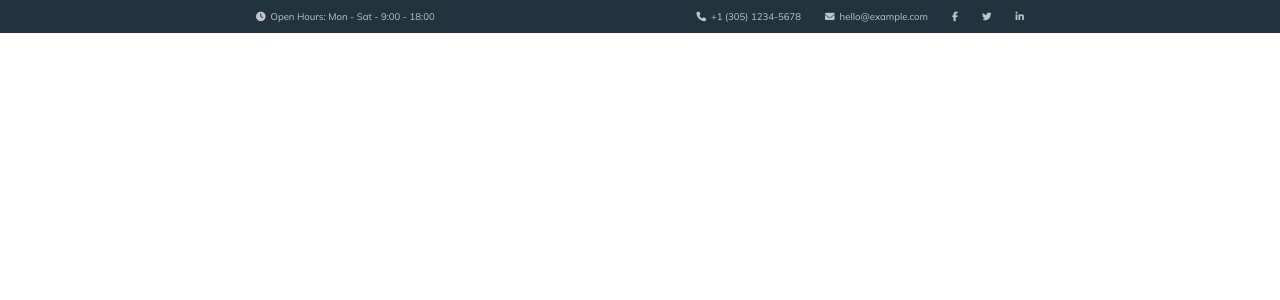
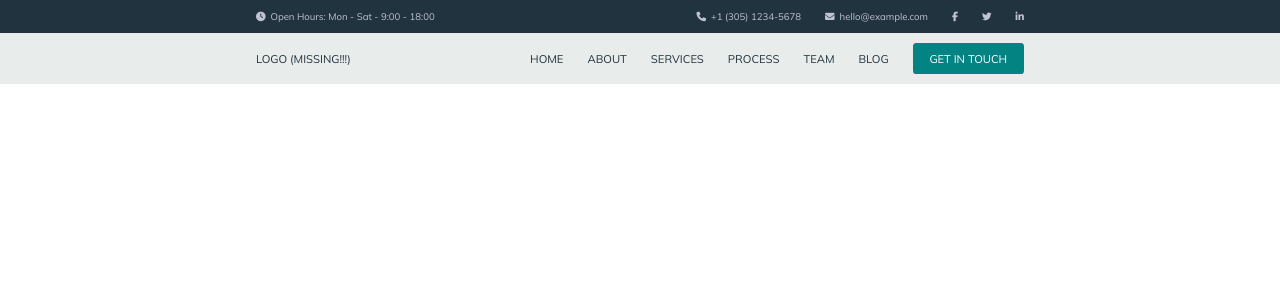
Before and after one commit to Borrellsss/proj-html-vuejs, a Vue app: page / in a window 1280 px wide. Shown: the top 300 px of the page. Built offline with nearby package versions, Linux system fonts and the light colour scheme.

Commit message:
header done

```diff
--- a/src/App.vue
+++ b/src/App.vue
@@ -1,7 +1,7 @@
 <template>
   <div id="app">
     <!-- HEADER -->
-    <HeaderComponent/>
+    <HeaderComponent :headerBottomLinks="headerBottomLinks"/>
 
     <!-- MAIN -->
     <!-- sections -->
@@ -19,6 +19,11 @@ export default {
   name: "App",
   components: {
     HeaderComponent,
+  },
+  data() {
+    return {
+      headerBottomLinks: ["home", "about", "services", "process", "team", "blog"],
+    }
   }
 }
 </script>
--- a/src/components/HeaderBottomComponent.vue
+++ b/src/components/HeaderBottomComponent.vue
@@ -1,6 +1,25 @@
 <template>
-    <div>
-
+    <div class="header-bottom">
+        <div class="container">
+            <div class="flex justify-between align-center">
+                <div class="header-bottom-left">
+                    LOGO (MISSING!!!)
+                </div>
+                <nav class="header-bottom-right">
+                    <ul class="flex align-center">
+                        <li v-for="element, index in navLinks" :key="index">
+                            <a href="#">
+                                {{element.toUpperCase()}}
+                            </a>
+                        </li>
+                        <li>
+                            <a class="btn green" href="#">GET IN TOUCH</a>
+                        </li>
+                    </ul>
+                </nav>
+            </div>
+        </div>
+        <!-- <div v-for="element, index in navLinks" :key="index">{{element.toUpperCase()}}</div> -->
     </div>
 </template>
 
@@ -10,6 +29,9 @@
 // *DATA
 export default {
     name: "HeaderBottomComponent",
+    props: {
+        navLinks: Array,
+    }
 }
 </script>
 
@@ -17,4 +39,14 @@ export default {
 // *IMPORTS
 @import "../style/variables.scss";
 
+// *STYLING
+.header-bottom {
+    padding-block: $header-padding;
+    font-size: 0.7rem;
+    color: $twentieth-color;
+    background-color: $eleventh-color;
+}
+.header-bottom-right li {
+    margin-left: 1.5rem;
+}
 </style>
--- a/src/components/HeaderComponent.vue
+++ b/src/components/HeaderComponent.vue
@@ -3,7 +3,7 @@
         <!-- header top -->
         <HeaderTopComponent/>
         <!-- header bottom -->
-        <HeaderBottomComponent/>
+        <HeaderBottomComponent :navLinks="headerBottomLinks"/>
     </header>
 </template>
 
@@ -15,9 +15,17 @@ import HeaderBottomComponent from "./HeaderBottomComponent.vue";
 // *DATA
 export default {
     name: "HeaderComponent",
+    props: {
+        headerBottomLinks: Array,
+    },
     components: {
         HeaderTopComponent,
         HeaderBottomComponent,
+    },
+    data() {
+        return {
+
+        }
     }
 }
 </script>
--- a/src/components/HeaderTopComponent.vue
+++ b/src/components/HeaderTopComponent.vue
@@ -71,7 +71,7 @@ export default {
 
 // *STYLING
 .header-top {
-    padding-block: $header-top-padding;
+    padding-block: $header-padding;
     font-size: $header-top-font-size;
     color: #c0c3d0;
     background-color: $twentieth-color;
--- a/src/style/common.scss
+++ b/src/style/common.scss
@@ -48,3 +48,19 @@ a {
         align-items: center;
     }
 }
+.btn {
+    padding: $buttons-padding;
+    display: inline-block;
+    font-size: 0.7rem;
+    background-color: $third-color;
+    border-radius: 0.3em;
+
+    &.green {
+        color: $second-color;
+        background-color: $third-color;
+    }
+    &.transparent {
+        color: $third-color;
+        background-color: transparent;
+    }
+}
--- a/src/style/variables.scss
+++ b/src/style/variables.scss
@@ -22,6 +22,9 @@ $twentieth-color: #21333e;
 
 // *FONT
 // *FONT SIZES
+// *buttons
+$buttons-font-size: 0.7rem;
+
 // *header top
 $header-top-font-size: 0.6rem;
 
@@ -29,5 +32,8 @@ $header-top-font-size: 0.6rem;
 
 
 // *PADDINGS
+// *buttons
+$buttons-padding: 0.75em 1.5em;
+
 // *header top
-$header-top-padding: 0.65rem;
+$header-padding: 0.65rem;
```
